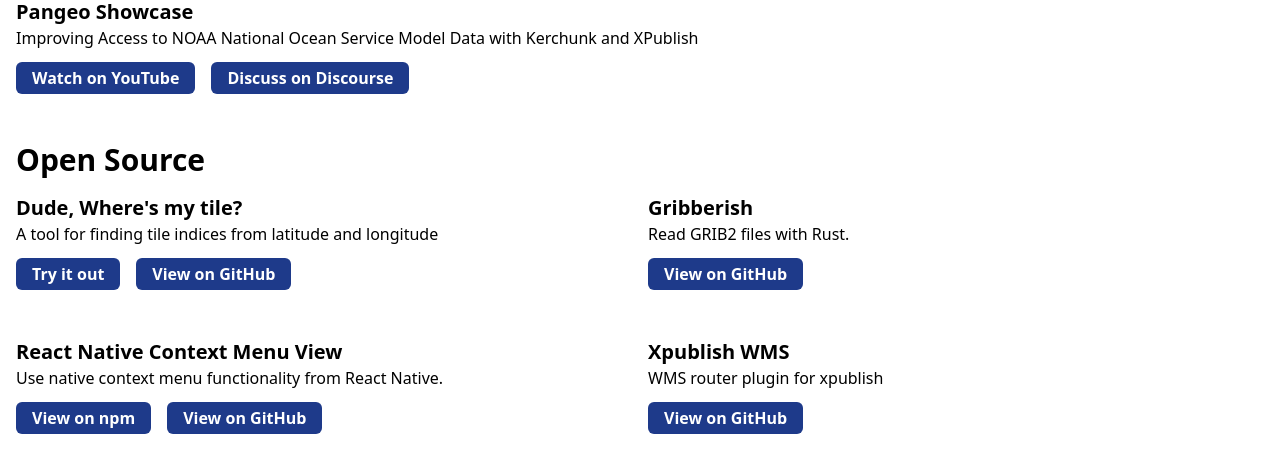
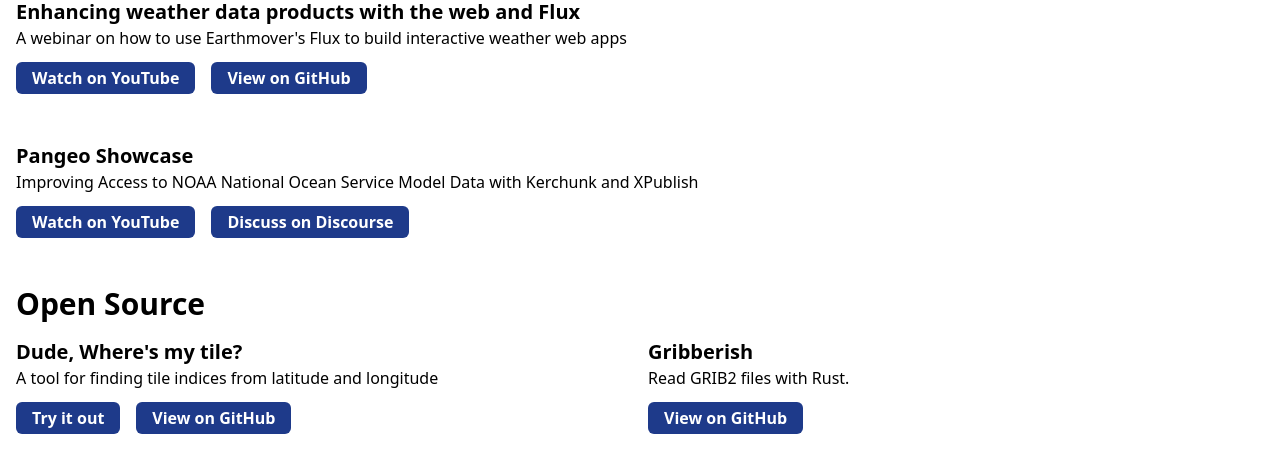
Before and after one commit to mpiannucci/matthewiannucci, an Astro site: page / in a window 1280 px wide. Shown: the part 678-1132 px from the top of the page. Built offline with nearby package versions, Linux system fonts and the light colour scheme; Astro itself is replaced by a stand-in of ours.

Commit message:
Add flux webinar to website

```diff
--- a/src/pages/index.astro
+++ b/src/pages/index.astro
@@ -101,7 +101,21 @@
                 </div>
                 <div id="content" class="py-4">
                     <h2 class="text-3xl font-extrabold">Content</h2>
-                    <div class="flex flex-row flex-wrap">
+                    <div class="flex flex-row flex-wrap gap-4">
+                        <AppInfo
+                            name="Enhancing weather data products with the web and Flux"
+                            description="A webinar on how to use Earthmover's Flux to build interactive weather web apps"
+                            links={[
+                                {
+                                    title: 'Watch on YouTube',
+                                    target: 'https://www.youtube.com/watch?v=EfKnHQEZF3w',
+                                },
+                                {
+                                    title: 'View on GitHub',
+                                    target: 'https://github.com/earth-mover/flux-web-demo',
+                                },
+                            ]}
+                        />
                         <AppInfo
                             name="Pangeo Showcase"
                             description="Improving Access to NOAA National Ocean Service Model Data with Kerchunk and XPublish"
```
